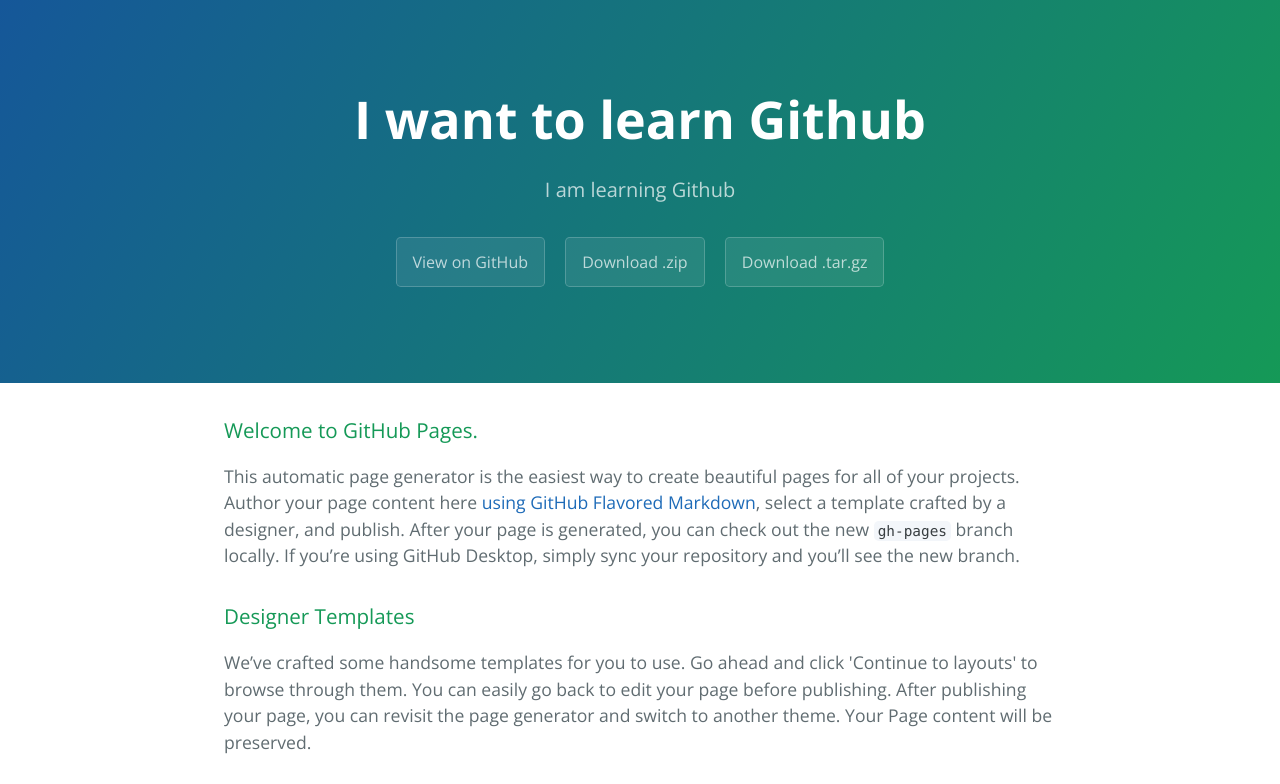
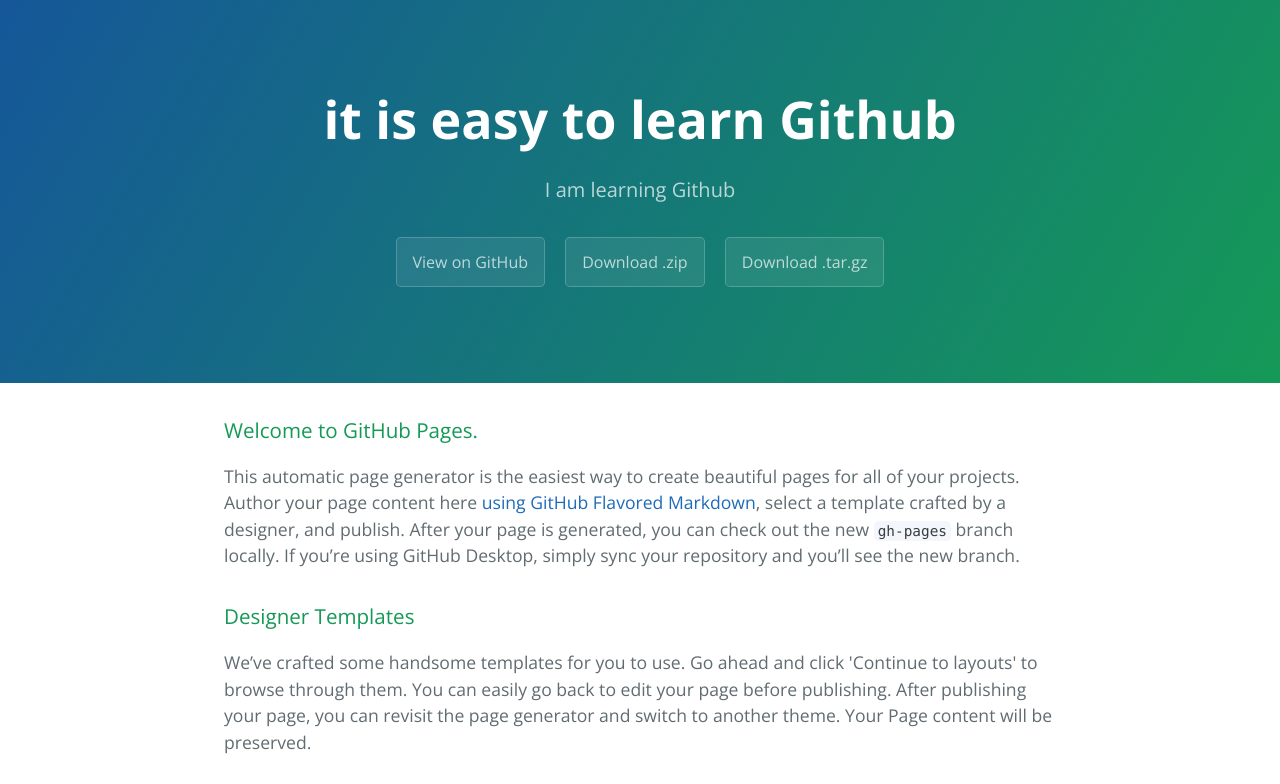
Before and after one commit to Saalixi/Learn, a plain HTML site: page index.html in a window 1280 px wide. Shown: the top 784 px of the page. Drawn offline with nearby package versions, Linux system fonts and the light colour scheme.

Commit message:
change the readme file

```diff
--- a/index.html
+++ b/index.html
@@ -11,7 +11,7 @@
   </head>
   <body>
     <section class="page-header">
-      <h1 class="project-name">I want to learn Github</h1>
+      <h1 class="project-name">it is easy to learn Github</h1>
       <h2 class="project-tagline">I am learning Github </h2>
       <a href="https://github.com/Saalixi/Learn" class="btn">View on GitHub</a>
       <a href="https://github.com/Saalixi/Learn/zipball/master" class="btn">Download .zip</a>
```
